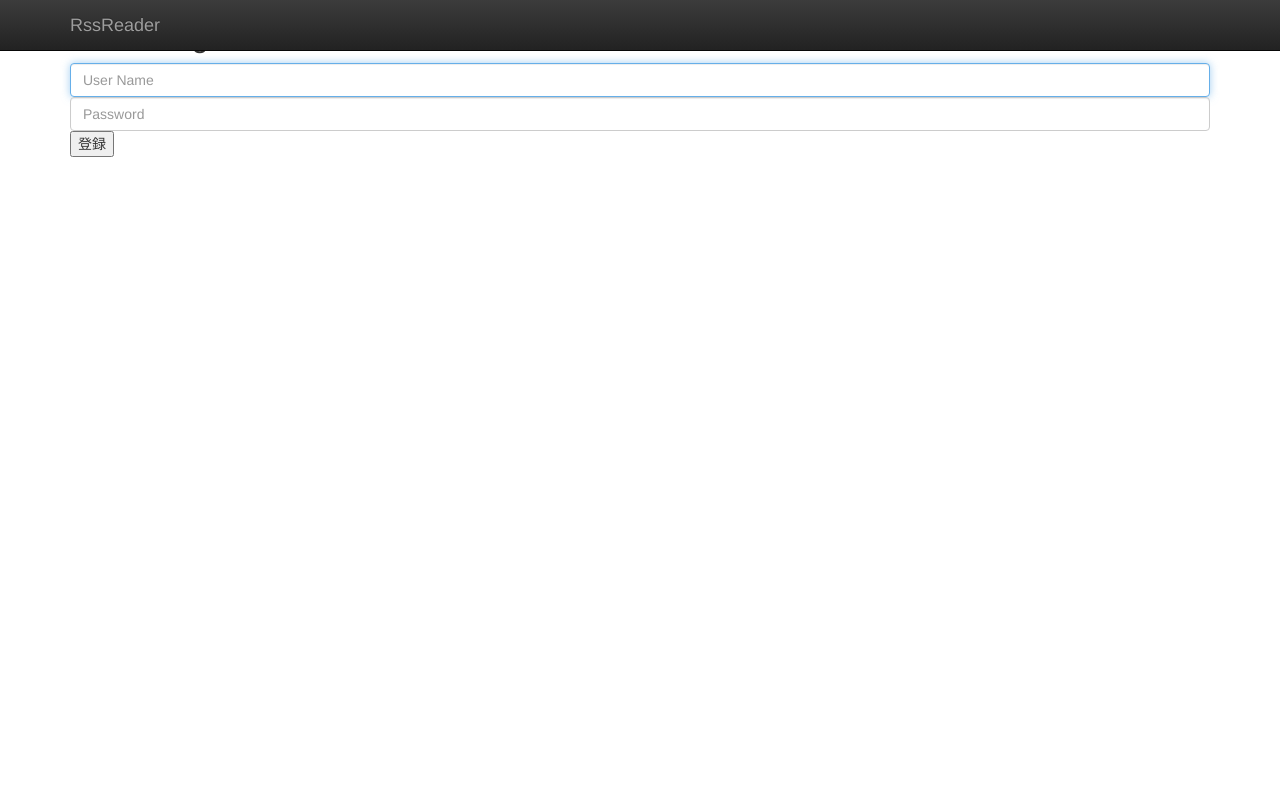
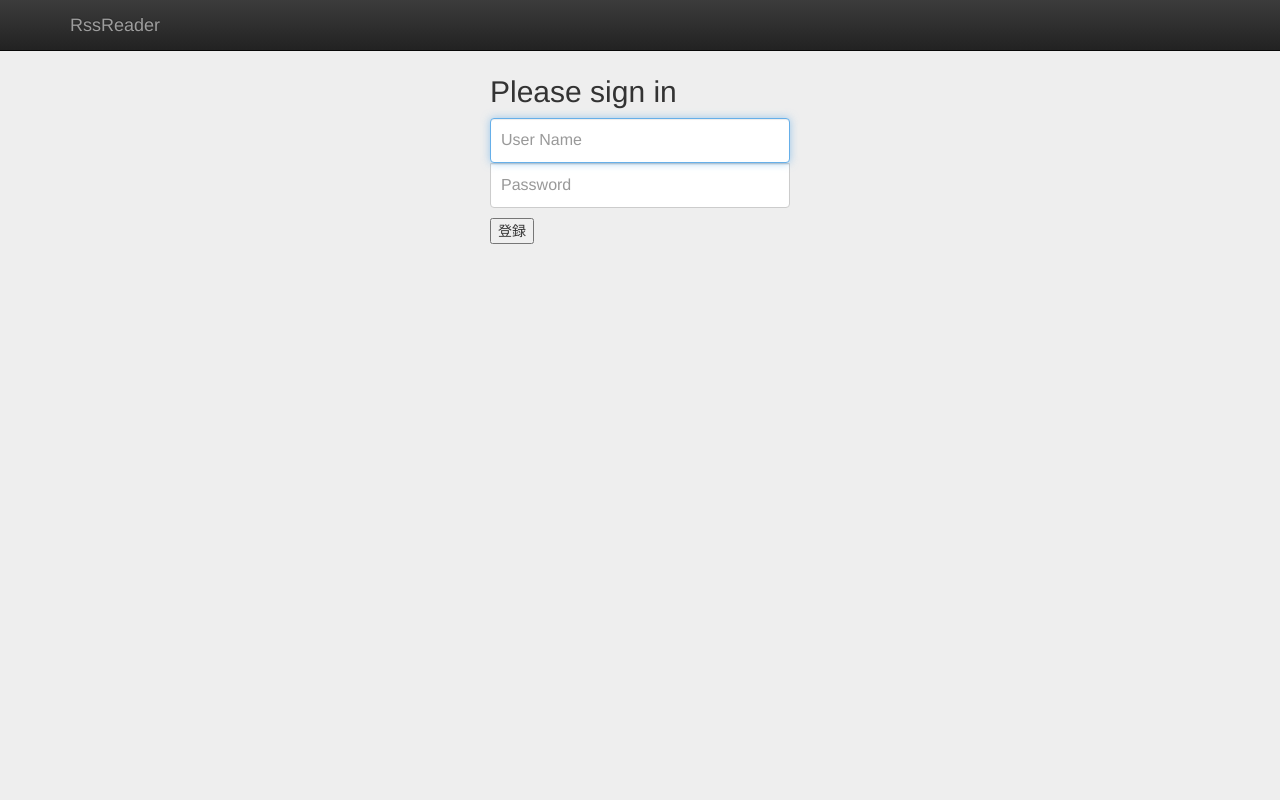
Before and after one commit to meer07/django_rss_reader, a Django app: template rss_reader/rssreader/user_manager/templates/register.html in a window 1280 px wide. Run offline with Django 3.2, Linux system fonts and the light colour scheme; the template is opened without the code that fills it, so the values that code supplies are empty; some libraries are stand-ins or nearby versions.

Commit message:
add user_manager

```diff
--- a/rss_reader/rssreader/user_manager/templates/register.html
+++ b/rss_reader/rssreader/user_manager/templates/register.html
@@ -2,14 +2,58 @@
 
 {% block title %}ユーザー登録{% endblock title %}
 
+{% block extrahead %}
+<style>
+body {
+  padding-top: 40px;
+  padding-bottom: 40px;
+  background-color: #eee;
+}
+
+.form-signin {
+  max-width: 330px;
+  padding: 15px;
+  margin: 0 auto;
+}
+.form-signin .form-signin-heading{
+  margin-bottom: 10px;
+}
+.form-signin{
+  font-weight: normal;
+}
+.form-signin .form-control {
+  position: relative;
+  height: auto;
+  -webkit-box-sizing: border-box;
+     -moz-box-sizing: border-box;
+          box-sizing: border-box;
+  padding: 10px;
+  font-size: 16px;
+}
+.form-signin .form-control:focus {
+  z-index: 2;
+}
+.form-signin input[type="email"] {
+  margin-bottom: -1px;
+  border-bottom-right-radius: 0;
+  border-bottom-left-radius: 0;
+}
+.form-signin input[type="password"] {
+  margin-bottom: 10px;
+  border-top-left-radius: 0;
+  border-top-right-radius: 0;
+}
+</style>
+{% endblock %}
+
 {% block content %}
 <div class="container">
-    <form class="form-signin" method="post" action="create_user">{% csrf_token %}
+    <form class="form-signin" method="post" action="{% url 'user_manager:create_user' %}">{% csrf_token %}
         <h2 class="form-signin-heading">Please sign in</h2>
-        <label for="user_name" class="sr-only">User Name</label>
-        <input type="text" id="user_name" class="form-control" placeholder="User Name" required autofocus>
+        <label for="user_id" class="sr-only">User Name</label>
+        <input type="text" name="user_id" id="user_id" class="form-control" placeholder="User Name" required autofocus>
         <label for="inputPassword" class="sr-only">Password</label>
-        <input type="password" id="inputPassword" class="form-control" placeholder="Password" required>
+        <input type="password" name="password" id="inputPassword" class="form-control" placeholder="Password" required>
         <input type="submit" value="登録" />
     </form>
 </div> <!-- /container -->
--- a/rss_reader/rssreader/user_manager/urls.py
+++ b/rss_reader/rssreader/user_manager/urls.py
@@ -4,6 +4,6 @@ from user_manager import views
 
 urlpatterns = patterns('',
                        url(r'^$', views.index, name='index'),
-                       url(r'^register$', views.register, name='register'),
-                       url(r'^create_user$', views.create_user, name='create_user'),
-                       url(r'^login$', views.login, name='login'),)
+                       url(r'^register/$', views.register, name='register'),
+                       url(r'^create_user/$', views.create_user, name='create_user'),
+                       url(r'^login/$', views.login, name='login'),)
```
Also changed, not shown: rss_reader/rssreader/rssreader/urls.py (+2 -6 lines), rss_reader/rssreader/user_manager/templates/index.html (+5 -6 lines), rss_reader/rssreader/user_manager/views.py (+8 -4 lines).
